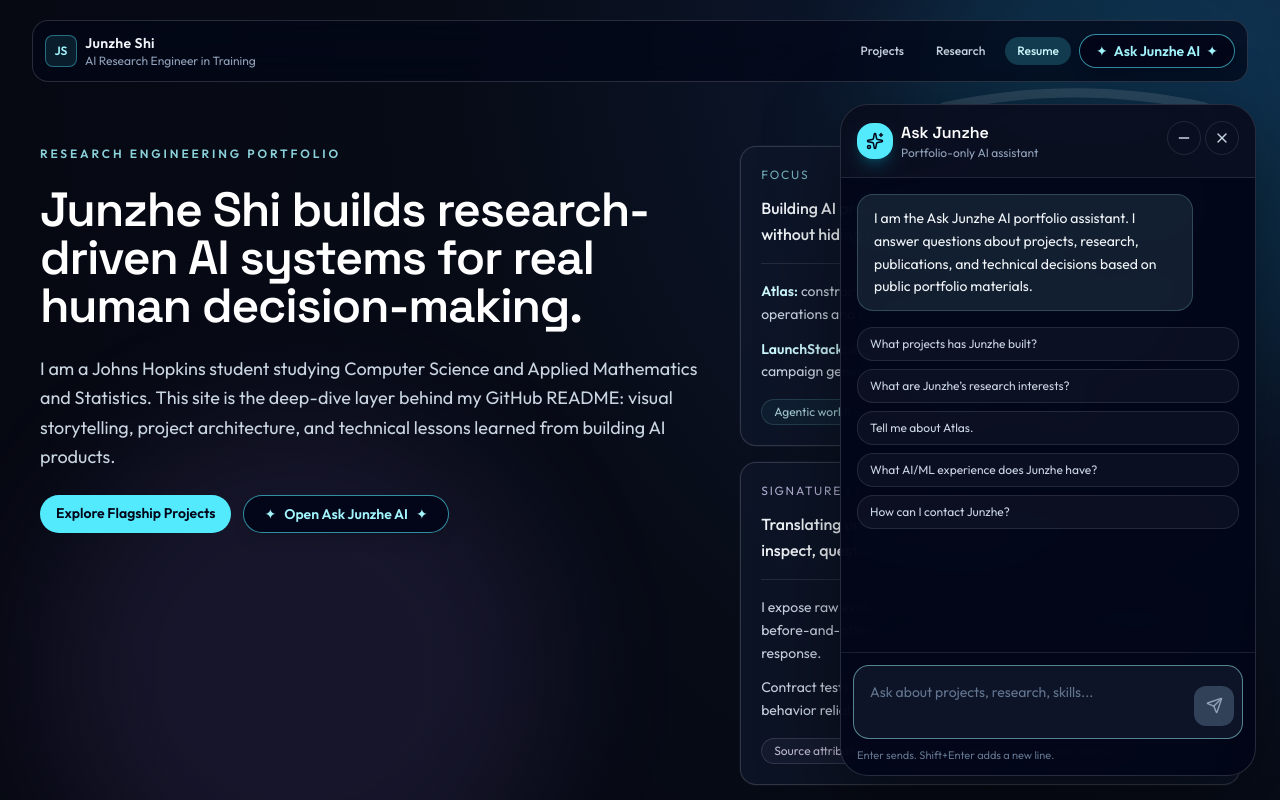
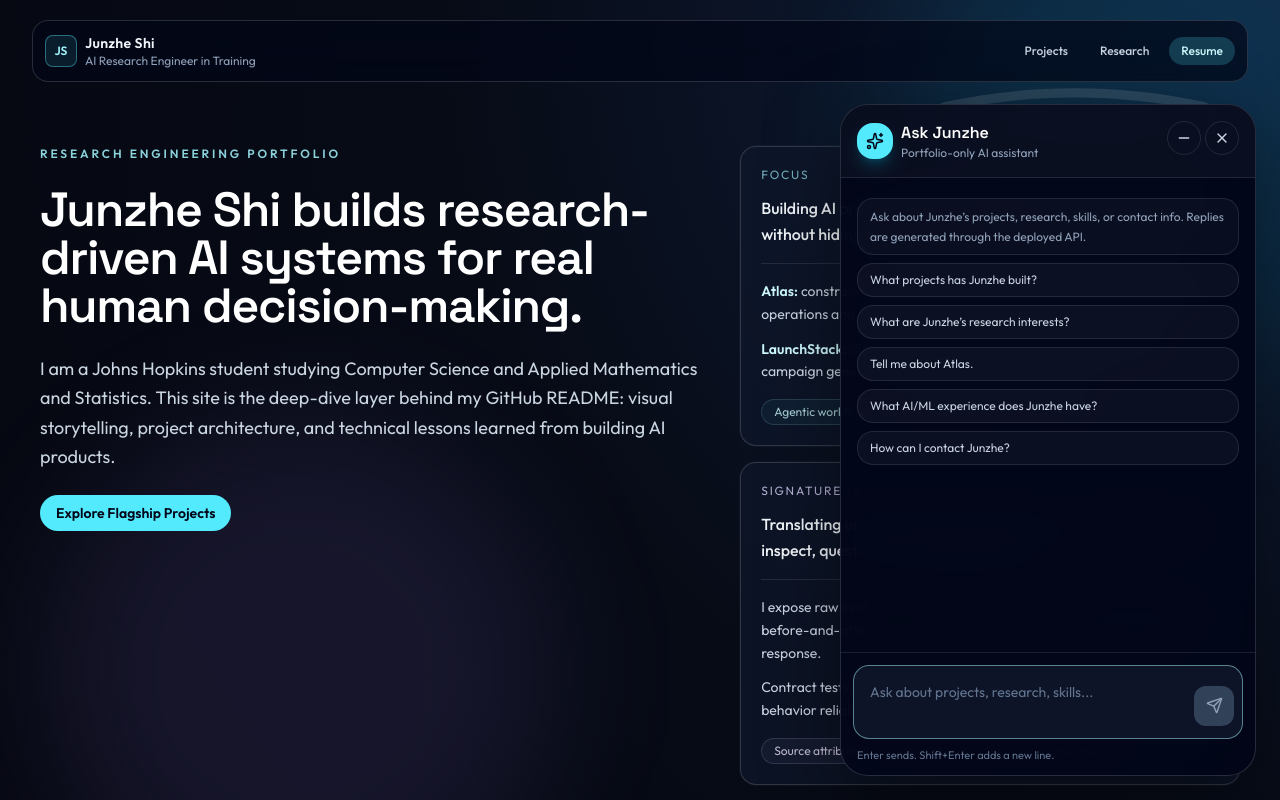
Before and after one commit to JunzheShi0702/personal-website, a React (Vite) app in the folder client/: page / in a window 1280 px wide. Both pictures are taken after a click on the button "Ask Junzhe". Shown: the top 800 px of the page. Built offline with nearby package versions, Linux system fonts and the light colour scheme.

Commit message:
Remove duplicate Ask Junzhe chat page

```diff
--- a/client/src/app/router.tsx
+++ b/client/src/app/router.tsx
@@ -1,6 +1,5 @@
 import { createBrowserRouter, Navigate } from 'react-router-dom'
 import { SiteLayout } from '../components/layout/SiteLayout'
-import { AskJunzhePage } from '../pages/AskJunzhePage'
 import { AtlasCaseStudyPage } from '../pages/AtlasCaseStudyPage'
 import { HomePage } from '../pages/HomePage'
 import { PdrCaseStudyPage } from '../pages/PdrCaseStudyPage'
@@ -18,7 +17,7 @@ export const appRouter = createBrowserRouter([
       { path: 'publications', element: <Navigate to="/research#publications" replace /> },
       { path: 'resume', element: <Navigate to='/#resume' replace /> },
       { path: 'contact', element: <Navigate to='/#contact' replace /> },
-      { path: 'ask-junzhe', element: <AskJunzhePage /> },
+      { path: 'ask-junzhe', element: <Navigate to="/" replace /> },
     ],
   },
 ])
--- a/client/src/components/layout/Header.tsx
+++ b/client/src/components/layout/Header.tsx
@@ -41,21 +41,6 @@ export function Header() {
               {item.label}
             </NavLink>
           ))}
-          <NavLink
-            to="/ask-junzhe"
-            className={({ isActive }) =>
-              clsx(
-                'flex items-center gap-1.5 rounded-full px-4 py-1.5 text-sm font-semibold shadow-lg transition',
-                isActive
-                  ? 'bg-slate-950 text-cyan-200 border border-cyan-300/60'
-                  : 'bg-slate-950 text-cyan-200 border border-cyan-300/60 hover:border-cyan-200 hover:text-cyan-100',
-              )
-            }
-          >
-            <span aria-hidden="true">✦</span>
-            Ask Junzhe AI
-            <span aria-hidden="true">✦</span>
-          </NavLink>
         </nav>
       </div>
     </header>
--- a/client/src/content/siteContent.ts
+++ b/client/src/content/siteContent.ts
@@ -31,12 +31,6 @@ export const homepagePathways = [
     description:
       'Scientific work across healthcare AI, materials science, astronomy, and nuclear physics—with methods, contributions, and publications.',
     to: '/research',
-  },
-  {
-    title: 'Ask Junzhe AI',
-    description:
-      'Portfolio assistant for Q&A on projects, research trajectory, and technology stack.',
-    to: '/ask-junzhe',
   },
 ]
 
--- a/client/src/features/assistant/ChatWidget.tsx
+++ b/client/src/features/assistant/ChatWidget.tsx
@@ -111,8 +111,12 @@ export function ChatWidget() {
               </article>
             ))}
 
-            {messages.length <= 1 ? (
+            {messages.length === 0 ? (
               <div className="grid gap-2 pt-1">
+                <p className="rounded-2xl border border-white/10 bg-white/[0.03] px-3 py-2 text-xs leading-relaxed text-slate-400">
+                  Ask about Junzhe’s projects, research, skills, or contact info.
+                  Replies are generated through the deployed API.
+                </p>
                 {starterQuestions.map((question) => (
                   <button
                     key={question}
--- a/client/src/features/assistant/useAssistant.ts
+++ b/client/src/features/assistant/useAssistant.ts
@@ -2,16 +2,8 @@ import { useMemo, useState } from 'react'
 import { askJunzheAssistant } from './api'
 import type { AssistantMessage } from './types'
 
-const initialMessage: AssistantMessage = {
-  id: 'boot',
-  role: 'assistant',
-  content:
-    'I am the Ask Junzhe AI portfolio assistant. I answer questions about projects, research, publications, and technical decisions based on public portfolio materials.',
-  createdAt: Date.now(),
-}
-
 export function useAssistant() {
-  const [messages, setMessages] = useState<AssistantMessage[]>([initialMessage])
+  const [messages, setMessages] = useState<AssistantMessage[]>([])
   const [isLoading, setIsLoading] = useState(false)
   const [error, setError] = useState<string | null>(null)
 
@@ -37,7 +29,6 @@ export function useAssistant() {
       const response = await askJunzheAssistant({
         message: trimmedPrompt,
         history: history
-          .filter((message) => message.id !== 'boot')
           .slice(-12)
           .map(({ role, content }) => ({ role, content })),
       })
--- a/client/src/pages/AskJunzhePage.tsx
+++ /dev/null
@@ -1,112 +0,0 @@
-import { useState } from 'react'
-import type { FormEvent } from 'react'
-import { SectionTitle } from '../components/ui/SectionTitle'
-import { useAssistant } from '../features/assistant/useAssistant'
-
-const suggestedPrompts = [
-  'What did Junzhe build in Atlas?',
-  'What is PDR AI?',
-  'What research has Junzhe done?',
-  'What technologies does Junzhe use?',
-]
-
-export function AskJunzhePage() {
-  const [prompt, setPrompt] = useState('')
-  const { messages, isLoading, error, canSend, sendMessage } = useAssistant()
-
-  async function handleSubmit(event: FormEvent<HTMLFormElement>) {
-    event.preventDefault()
-    if (!prompt.trim()) return
-    await sendMessage(prompt)
-    setPrompt('')
-  }
-
-  return (
-    <div className="space-y-8">
-      <section className="rounded-3xl border border-white/15 bg-slate-900/80 p-6 md:p-8">
-        <SectionTitle
-          eyebrow="Website-only Feature"
-          title="Ask Junzhe AI"
-          subtitle="This assistant is portfolio-specific and grounded in public project and research materials. It is not a general-purpose chatbot."
-        />
-        <p className="mt-4 text-sm text-slate-300">
-          Backend note: messages go through the local server-side API route before
-          Hermes, so provider keys never touch the browser.
-        </p>
-      </section>
-
-      <section className="grid gap-4 lg:grid-cols-[0.75fr_1.25fr]">
-        <aside className="rounded-2xl border border-white/15 bg-slate-900/75 p-5">
-          <h3 className="text-lg font-semibold text-white">Suggested prompts</h3>
-          <div className="mt-3 grid gap-2">
-            {suggestedPrompts.map((example) => (
-              <button
-                key={example}
-                type="button"
-                onClick={() => {
-                  void sendMessage(example)
-                }}
-                className="rounded-lg border border-white/15 bg-slate-950/50 px-3 py-2 text-left text-sm text-slate-200 transition hover:border-cyan-200/45 hover:text-cyan-100"
-              >
-                {example}
-              </button>
-            ))}
-          </div>
-        </aside>
-
-        <div className="flex min-h-[34rem] flex-col rounded-2xl border border-white/15 bg-slate-900/75">
-          <div className="flex-1 space-y-3 overflow-y-auto p-4">
-            {messages.map((message) => (
-              <div
-                key={message.id}
-                className={message.role === 'assistant' ? 'mr-8' : 'ml-8'}
-              >
-                <div
-                  className={[
-                    'rounded-2xl px-4 py-3 text-sm leading-relaxed',
-                    message.role === 'assistant'
-                      ? 'border border-cyan-200/30 bg-cyan-200/10 text-slate-100'
-                      : 'border border-white/20 bg-slate-950/70 text-slate-200',
-                  ].join(' ')}
-                >
-                  {message.content}
-                </div>
-              </div>
-            ))}
-            {isLoading ? (
-              <div className="mr-8 rounded-2xl border border-cyan-200/30 bg-cyan-200/10 px-4 py-3 text-sm text-slate-200">
-                Thinking through portfolio materials...
-              </div>
-            ) : null}
-            {error ? (
-              <div className="mr-8 rounded-2xl border border-amber-200/25 bg-amber-200/10 px-4 py-3 text-sm text-amber-100">
-                {error}
-              </div>
-            ) : null}
-          </div>
-
-          <form
-            onSubmit={handleSubmit}
-            className="border-t border-white/10 p-3"
-          >
-            <div className="flex flex-col gap-2 sm:flex-row">
-              <input
-                value={prompt}
-                onChange={(event) => setPrompt(event.target.value)}
-                placeholder="Ask about Atlas, PDR AI, research, or technologies"
-                className="h-11 flex-1 rounded-xl border border-white/15 bg-slate-950/60 px-3 text-sm text-white outline-none ring-cyan-200/60 placeholder:text-slate-500 focus:ring"
-              />
-              <button
-                type="submit"
-                disabled={!canSend || !prompt.trim()}
-                className="h-11 rounded-xl bg-cyan-300 px-4 text-sm font-semibold text-slate-950 transition hover:bg-cyan-200 disabled:cursor-not-allowed disabled:bg-cyan-200/60"
-              >
-                Send
-              </button>
-            </div>
-          </form>
-        </div>
-      </section>
-    </div>
-  )
-}
--- a/client/src/pages/HomePage.tsx
+++ b/client/src/pages/HomePage.tsx
@@ -63,14 +63,6 @@ export function HomePage() {
                 className="rounded-full bg-cyan-300 px-4 py-2 text-sm font-semibold text-slate-950 transition hover:bg-cyan-200"
               >
                 Explore Flagship Projects
-              </Link>
-              <Link
-                to="/ask-junzhe"
-                className="inline-flex items-center gap-2 rounded-full border border-cyan-300/60 bg-slate-950 px-5 py-2 text-sm font-semibold text-cyan-200 shadow-lg transition hover:border-cyan-200 hover:text-cyan-100"
-              >
-                <span aria-hidden="true">✦</span>
-                Open Ask Junzhe AI
-                <span aria-hidden="true">✦</span>
               </Link>
             </div>
           </div>
```
